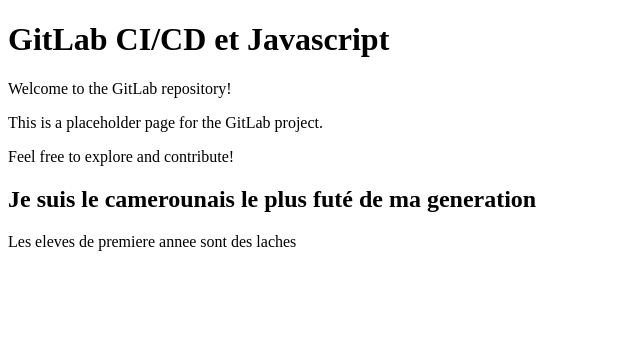
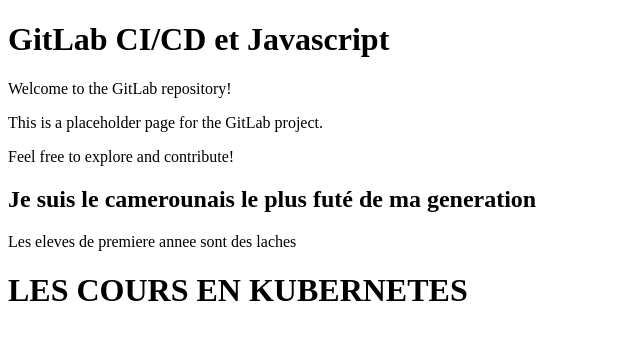
Before and after one commit to Rodier65/formation-git, a plain HTML site: page Git-dir/index.html in a window 1280 px wide. Shown: the whole page, without its empty margins (0-640 px from the left). Drawn offline with Linux system fonts and the light colour scheme.

Commit message:
ADD KUBERNETES

```diff
--- a/Git-dir/index.html
+++ b/Git-dir/index.html
@@ -15,5 +15,7 @@
     <h2>Je suis le camerounais le plus futé de ma generation</h2>
   </div>
   <span>Les eleves de premiere annee sont des laches</span>
+
+  <h1>LES COURS EN KUBERNETES</h1>
 </body>
 </html>
```
